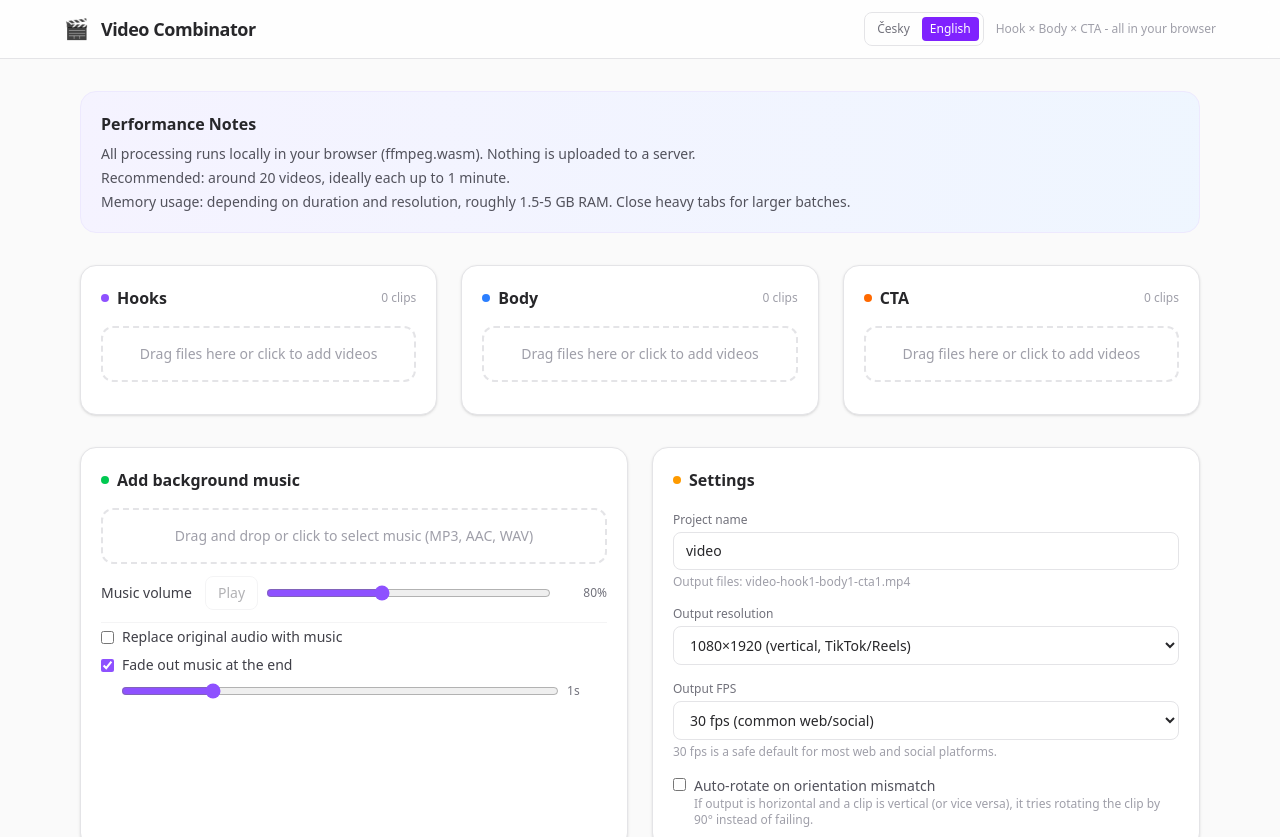
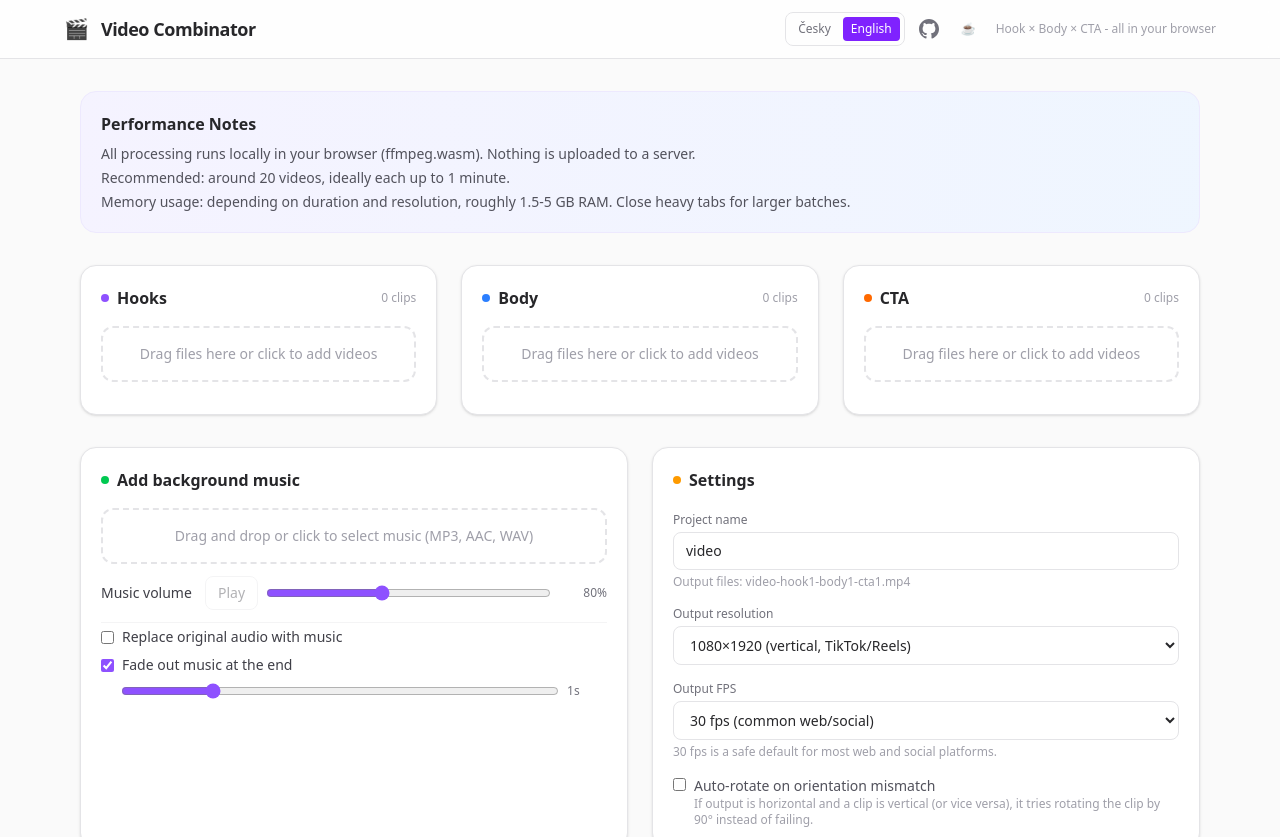
Before and after one commit to Pajush/hook-body-cta-builder, a React (Vite) app: page / in a window 1280 px wide. Shown: the top 837 px of the page. Built offline with nearby package versions, Linux system fonts and the light colour scheme.

Commit message:
fix: vercel production 2

```diff
--- a/src/App.tsx
+++ b/src/App.tsx
@@ -38,7 +38,8 @@
         <div className="max-w-6xl mx-auto flex items-center gap-3">
           <span className="text-xl">🎬</span>
           <h1 className="text-lg font-bold tracking-tight">{tr(language, 'appTitle')}</h1>
-          <div className="ml-auto flex items-center gap-1 rounded-lg border border-zinc-200 dark:border-zinc-700 p-1">
+          <div className="ml-auto flex items-center gap-2">
+            <div className="flex items-center gap-1 rounded-lg border border-zinc-200 dark:border-zinc-700 p-1">
               <button
                 type="button"
                 onClick={() => setLanguage('cs')}
@@ -53,6 +54,27 @@
               >
                 {tr(language, 'languageEn')}
               </button>
+            </div>
+            <a
+              href="https://github.com/Pajush/hook-body-cta-builder"
+              target="_blank"
+              rel="noopener noreferrer"
+              className="p-1.5 text-zinc-500 hover:text-zinc-800 dark:text-zinc-400 dark:hover:text-zinc-200 transition-colors"
+              title="GitHub"
+            >
+              <svg className="w-5 h-5" viewBox="0 0 24 24" fill="currentColor">
+                <path d="M12 0c-6.626 0-12 5.373-12 12 0 5.302 3.438 9.8 8.207 11.387.599.111.793-.261.793-.577v-2.234c-3.338.726-4.033-1.416-4.033-1.416-.546-1.387-1.333-1.756-1.333-1.756-1.089-.745.083-.729.083-.729 1.205.084 1.839 1.237 1.839 1.237 1.07 1.834 2.807 1.304 3.492.997.107-.775.418-1.305.762-1.604-2.665-.305-5.467-1.334-5.467-5.931 0-1.311.469-2.381 1.236-3.221-.124-.303-.535-1.524.117-3.176 0 0 1.008-.322 3.301 1.23.957-.266 1.983-.399 3.003-.404 1.02.005 2.047.138 3.006.404 2.291-1.552 3.297-1.23 3.297-1.23.653 1.653.242 2.874.118 3.176.77.84 1.235 1.911 1.235 3.221 0 4.609-2.807 5.624-5.479 5.921.43.372.823 1.102.823 2.222v 3.293c0 .319.192.694.801.576 4.765-1.589 8.199-6.086 8.199-11.386 0-6.627-5.373-12-12-12z" />
+              </svg>
+            </a>
+            <a
+              href="https://buymeacoffee.com/pajushinkad"
+              target="_blank"
+              rel="noopener noreferrer"
+              className="px-2 py-1 text-xs font-medium text-zinc-500 hover:text-zinc-800 dark:text-zinc-400 dark:hover:text-zinc-200 transition-colors flex items-center gap-1"
+              title="Buy me a coffee"
+            >
+              ☕
+            </a>
           </div>
           <span className="text-xs text-zinc-400 hidden sm:block">
             {tr(language, 'appTagline')}
--- a/src/components/CombinationsList.tsx
+++ b/src/components/CombinationsList.tsx
@@ -105,8 +105,18 @@
   async function ensureEngine() {
     if (!engineLoaded) {
       setEngineLoading(true)
-      await getEngine().load()
-      setEngineLoaded(true)
+      try {
+        // Add a timeout to prevent infinite hang
+        const loadPromise = getEngine().load()
+        const timeoutPromise = new Promise((_, reject) =>
+          setTimeout(() => reject(new Error('FFmpeg initialization timeout (>60s)')), 60000)
+        )
+        await Promise.race([loadPromise, timeoutPromise])
+        setEngineLoaded(true)
+      } catch (error) {
+        setEngineLoading(false)
+        throw error
+      }
       setEngineLoading(false)
     }
   }
@@ -181,10 +191,27 @@
         debugMessage: tr(language, 'renderCompleted'),
       })
     } catch (e) {
+      const errorMsg = e instanceof Error ? e.message : String(e)
+      console.error('[CombinationsList] Render error:', errorMsg)
+
+      let userErrorMsg = errorMsg
+      let debugMsg = tr(language, 'renderFailed')
+
+      if (errorMsg.includes('timeout')) {
+        userErrorMsg = tr(language, 'ffmpegTimeout')
+        debugMsg = tr(language, 'ffmpegTimeout')
+      } else if (errorMsg.includes('network') || errorMsg.includes('Failed to fetch')) {
+        userErrorMsg = tr(language, 'ffmpegNetworkError')
+        debugMsg = tr(language, 'ffmpegNetworkError')
+      } else if (errorMsg.includes('SharedArrayBuffer') || errorMsg.includes('initialization')) {
+        userErrorMsg = tr(language, 'ffmpegInitError')
+        debugMsg = tr(language, 'ffmpegInitError')
+      }
+
       updateCombination(combo.id, {
         status: 'error',
-        errorMessage: e instanceof Error ? e.message : String(e),
-        debugMessage: tr(language, 'renderFailed'),
+        errorMessage: userErrorMsg,
+        debugMessage: debugMsg,
       })
     }
   }
--- a/src/engine/WasmEngine.ts
+++ b/src/engine/WasmEngine.ts
@@ -20,12 +20,18 @@
   async load(): Promise<void> {
     if (this.loaded) return
 
+    try {
       const canUseMultithread =
         typeof globalThis.SharedArrayBuffer !== 'undefined' && globalThis.crossOriginIsolated === true
       const baseUrl = canUseMultithread ? CORE_MT_URL : CORE_ST_URL
 
+      console.log('[WasmEngine] Loading FFmpeg from:', baseUrl)
+      console.log('[WasmEngine] Multithread support:', canUseMultithread)
+
       const coreURL = await toBlobURL(`${baseUrl}/ffmpeg-core.js`, 'text/javascript')
       const wasmURL = await toBlobURL(`${baseUrl}/ffmpeg-core.wasm`, 'application/wasm')
+
+      console.log('[WasmEngine] Blob URLs created, loading FFmpeg...')
 
       if (canUseMultithread) {
         const workerURL = await toBlobURL(`${baseUrl}/ffmpeg-core.worker.js`, 'text/javascript')
@@ -34,7 +40,12 @@
         await this.ffmpeg.load({ coreURL, wasmURL })
       }
 
+      console.log('[WasmEngine] FFmpeg loaded successfully')
       this.loaded = true
+    } catch (error) {
+      console.error('[WasmEngine] Failed to load FFmpeg:', error)
+      throw new Error(`FFmpeg initialization failed: ${error instanceof Error ? error.message : String(error)}`)
+    }
   }
 
   async probe(file: File): Promise<ProbeResult> {
--- a/src/i18n/dictionary.ts
+++ b/src/i18n/dictionary.ts
@@ -115,6 +115,9 @@
     errReadOutput: 'Nepodařilo se načíst výstupní soubor {file} z ffmpeg FS. {tail}',
     ffmpegNoLogs: 'FFmpeg nevrátil žádný log.',
     ffmpegLastLogs: 'Poslední ffmpeg logy: {logs}',
+    ffmpegInitError: 'Inicializace FFmpeg selhala. Zkus: 1) Osvěži stránku, 2) Vyprázdni cache prohlížeče, 3) Zkontroluj síť.',
+    ffmpegTimeout: 'FFmpeg se neinicializoval v čase. Síť je příliš pomalá nebo server s FFmpeg není dostupný.',
+    ffmpegNetworkError: 'Chyba sítě při stažení FFmpeg. Zkontroluj připojení na internet a zkus znovu.',
   },
   en: {
     appTitle: 'Video Combinator',
@@ -200,6 +203,9 @@
     errReadOutput: 'Failed to read output file {file} from ffmpeg FS. {tail}',
     ffmpegNoLogs: 'FFmpeg returned no logs.',
     ffmpegLastLogs: 'Last ffmpeg logs: {logs}',
+    ffmpegInitError: 'FFmpeg initialization failed. Try: 1) Refresh the page, 2) Clear browser cache, 3) Check your internet connection.',
+    ffmpegTimeout: 'FFmpeg initialization timeout. Your internet connection is too slow or the FFmpeg server is unavailable.',
+    ffmpegNetworkError: 'Network error downloading FFmpeg. Check your internet connection and try again.',
   },
 } as const
 
```
Also changed, not shown: 1 other file (tests, documents, lock files or other folders). Lines whose indentation alone changed are shown as unchanged.
